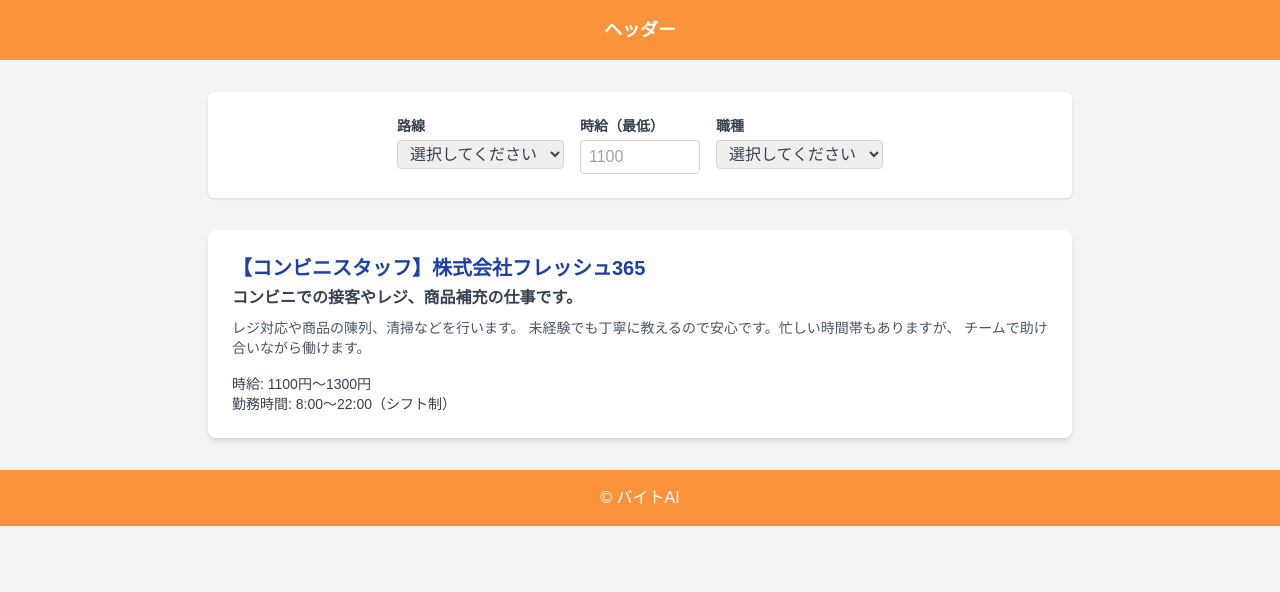
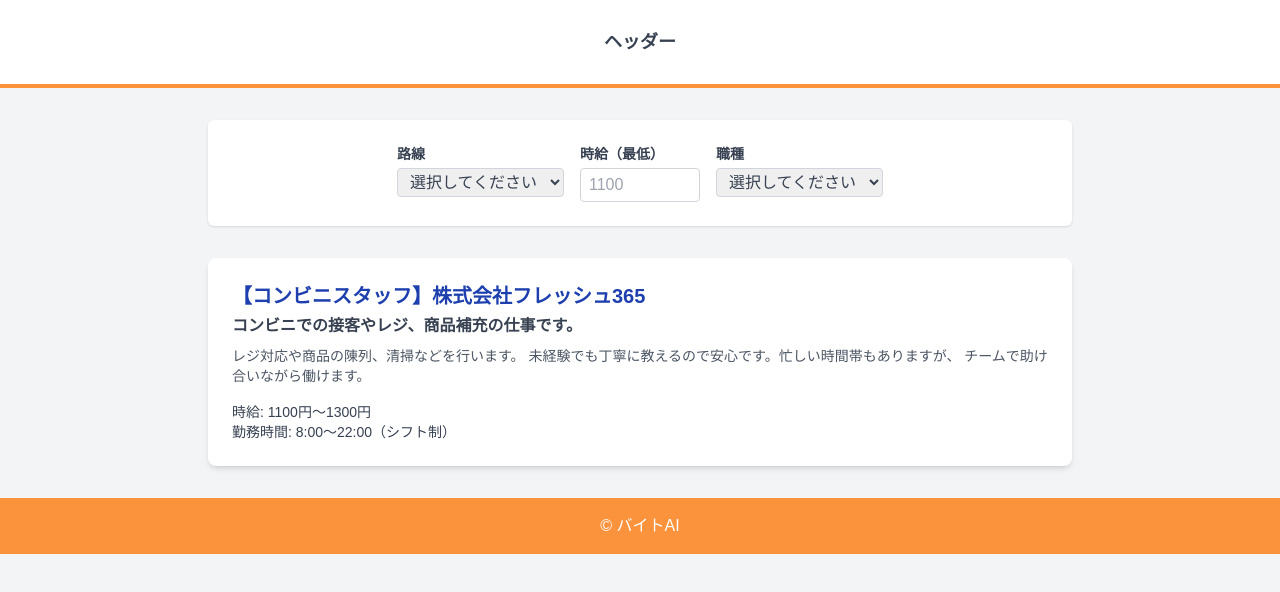
Before and after one commit to InoKotaro/baito-ai-website, a Next.js app: page / in a window 1280 px wide. Shown: the top 592 px of the page. Built offline with nearby package versions, Linux system fonts and the light colour scheme.

Commit message:
style: ヘッダーにボーダー書き足し

```diff
--- a/src/app/components/Header.jsx
+++ b/src/app/components/Header.jsx
@@ -1,6 +1,6 @@
 export default function Header() {
   return (
-    <header className="bg-orange-400 px-6 py-4 text-center text-lg font-bold text-white">
+    <header className="border-b-4 border-orange-400 bg-white px-6 py-7 text-center text-lg font-bold text-gray-700">
       ヘッダー
     </header>
   );
```
